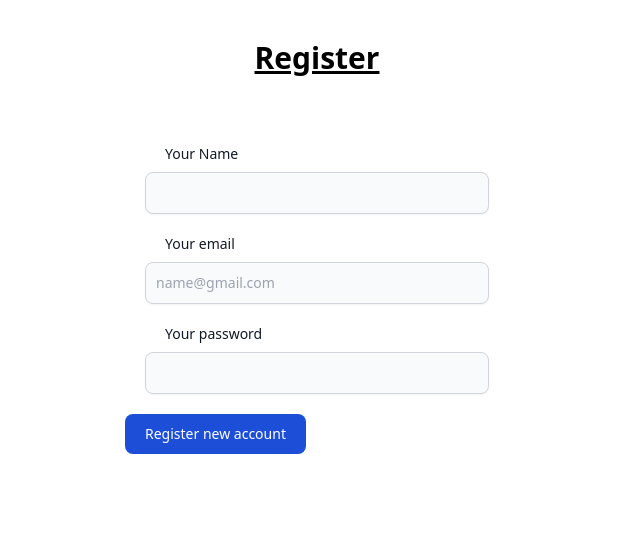
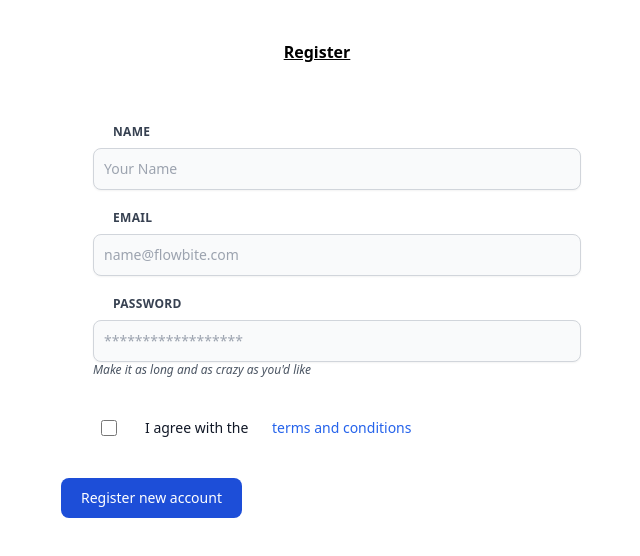
Before and after one commit to Taufiqul7756/Generations-Gaze, a React (Create React App) app in the folder client/: page /register in a window 1280 px wide. Shown: the top 556 px of the page, without its empty margins (323-963 px from the left). Built offline with nearby package versions, Linux system fonts and the light colour scheme; the HTML template or start-up script is replaced by a standard one.

Commit message:
Registration Form - 80%

```diff
--- a/client/src/components/Register.jsx
+++ b/client/src/components/Register.jsx
@@ -1,87 +1,61 @@
 /* eslint-disable jsx-a11y/anchor-is-valid */
-import React, { useState, Fragment } from "react";
+import React from "react";
 
-const Register = ({ setAuth }) => {
-  const [inputs, setInputs] = useState({
-    email: "",
-    password: "",
-    name: "",
-  });
-  const { email, password, name } = inputs;
-
-  const onChange = (e) => {
-    setInputs({ ...inputs, [e.target.name]: e.target.value });
-  };
+const Register = () => {
   return (
-    <div>
-      <h1 className=" flex justify-center text-3xl font-bold underline">
-        Register
-      </h1>
-
-      <input type="email" class="form-input px-4 py-3 rounded-full" />
-
-      <form class="max-w-sm mx-auto">
-        <div class="mb-5">
+    <>
+      <h1 className="flex justify-center font-bold underline"> Register</h1>
+      <div className="flex justify-center ">
+        <form class="w-full max-w-lg">
+          <div class="w-full px-3">
             <label
-            for="text"
-            class="block mb-2 text-sm font-medium text-gray-900 dark:text-white"
+              class="block uppercase tracking-wide text-gray-700 text-xs font-bold mb-2"
+              for="grid-first-name"
             >
-            Your Name
+              Name
             </label>
             <input
+              class="shadow-sm bg-gray-50 border border-gray-300 text-gray-900 text-sm rounded-lg focus:ring-blue-500 focus:border-blue-500 block w-full p-2.5 dark:bg-gray-700 dark:border-gray-600 dark:placeholder-gray-400 dark:text-white dark:focus:ring-blue-500 dark:focus:border-blue-500 dark:shadow-sm-light"
+              id="grid-first-name"
               type="text"
-            id="text"
-            class="shadow-sm bg-gray-50 border border-gray-300 text-gray-900 text-sm rounded-lg focus:ring-blue-500 focus:border-blue-500 block w-full p-2.5 dark:bg-gray-700 dark:border-gray-600 dark:placeholder-gray-400 dark:text-white dark:focus:ring-blue-500 dark:focus:border-blue-500 dark:shadow-sm-light"
-            placeholder=""
+              placeholder="Your Name"
               required
             />
           </div>
-        <div class="mb-5">
+          <div class="w-full px-3">
             <label
-            for="email"
-            class="block mb-2 text-sm font-medium text-gray-900 dark:text-white"
+              class="block uppercase tracking-wide text-gray-700 text-xs font-bold mb-2"
+              for="grid-first-name"
             >
-            Your email
+              Email
             </label>
             <input
               type="email"
               id="email"
               class="shadow-sm bg-gray-50 border border-gray-300 text-gray-900 text-sm rounded-lg focus:ring-blue-500 focus:border-blue-500 block w-full p-2.5 dark:bg-gray-700 dark:border-gray-600 dark:placeholder-gray-400 dark:text-white dark:focus:ring-blue-500 dark:focus:border-blue-500 dark:shadow-sm-light"
-            placeholder="name@gmail.com"
-            value={email}
-            onChange={(e) => onChange(e)}
+              placeholder="name@flowbite.com"
               required
             />
           </div>
-        <div class="mb-5">
+          <div class="w-full px-3">
             <label
-            for="password"
-            class="block mb-2 text-sm font-medium text-gray-900 dark:text-white"
+              class="block uppercase tracking-wide text-gray-700 text-xs font-bold mb-2"
+              for="grid-password"
             >
-            Your password
+              Password
             </label>
             <input
+              class="shadow-sm bg-gray-50 border border-gray-300 text-gray-900 text-sm rounded-lg focus:ring-blue-500 focus:border-blue-500 block w-full p-2.5 dark:bg-gray-700 dark:border-gray-600 dark:placeholder-gray-400 dark:text-white dark:focus:ring-blue-500 dark:focus:border-blue-500 dark:shadow-sm-light"
+              id="grid-password"
               type="password"
-            id="password"
-            class="shadow-sm bg-gray-50 border border-gray-300 text-gray-900 text-sm rounded-lg focus:ring-blue-500 focus:border-blue-500 block w-full p-2.5 dark:bg-gray-700 dark:border-gray-600 dark:placeholder-gray-400 dark:text-white dark:focus:ring-blue-500 dark:focus:border-blue-500 dark:shadow-sm-light"
-            required
+              placeholder="******************"
             />
+            <p class="text-gray-600 text-xs italic">
+              Make it as long and as crazy as you'd like
+            </p>
           </div>
-        {/* <div class="mb-5">
-          <label
-            for="repeat-password"
-            class="block mb-2 text-sm font-medium text-gray-900 dark:text-white"
-          >
-            Repeat password
-          </label>
-          <input
-            type="password"
-            id="repeat-password"
-            class="shadow-sm bg-gray-50 border border-gray-300 text-gray-900 text-sm rounded-lg focus:ring-blue-500 focus:border-blue-500 block w-full p-2.5 dark:bg-gray-700 dark:border-gray-600 dark:placeholder-gray-400 dark:text-white dark:focus:ring-blue-500 dark:focus:border-blue-500 dark:shadow-sm-light"
-            required
-          />
-        </div> */}
-        {/* <div class="flex items-start mb-5">
+
+          <div class="flex items-start mb-5">
             <div class="flex items-center h-5">
               <input
                 id="terms"
@@ -103,9 +77,8 @@ const Register = ({ setAuth }) => {
                 terms and conditions
               </a>
             </label>
-        </div> */}
+          </div>
           <button
-          onClick={() => setAuth(true)}
             type="submit"
             class="text-white bg-blue-700 hover:bg-blue-800 focus:ring-4 focus:outline-none focus:ring-blue-300 font-medium rounded-lg text-sm px-5 py-2.5 text-center dark:bg-blue-600 dark:hover:bg-blue-700 dark:focus:ring-blue-800"
           >
@@ -113,6 +86,7 @@ const Register = ({ setAuth }) => {
           </button>
         </form>
       </div>
+    </>
   );
 };
 
```
Lines whose indentation alone changed are shown as unchanged.
